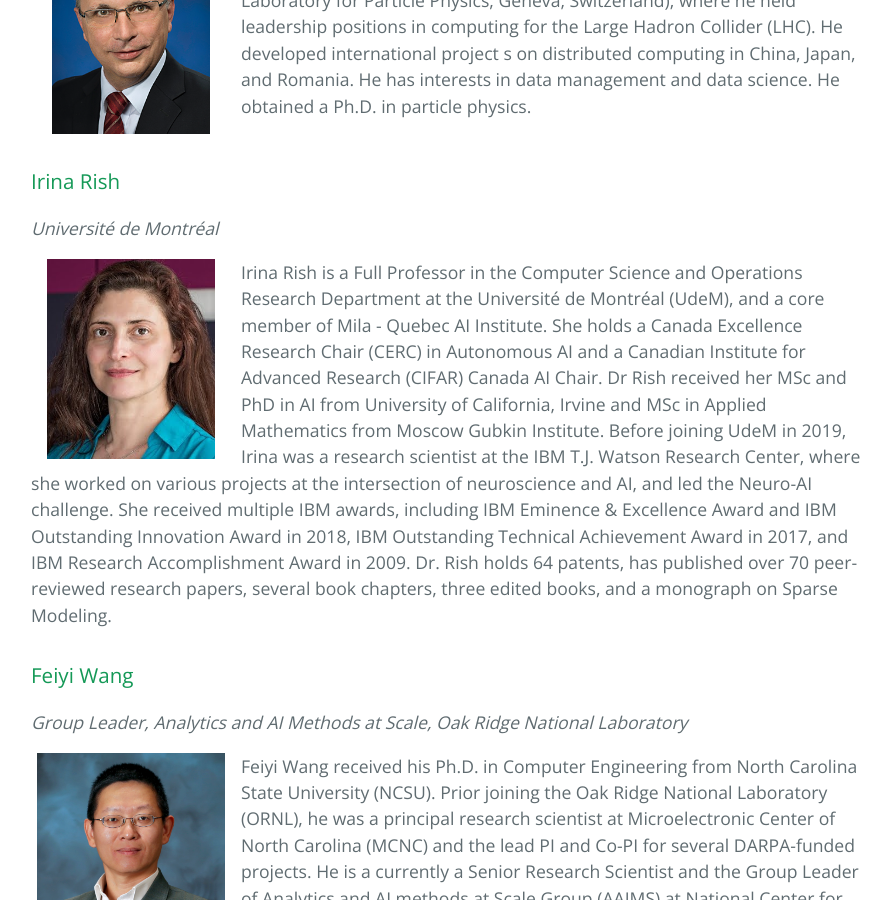
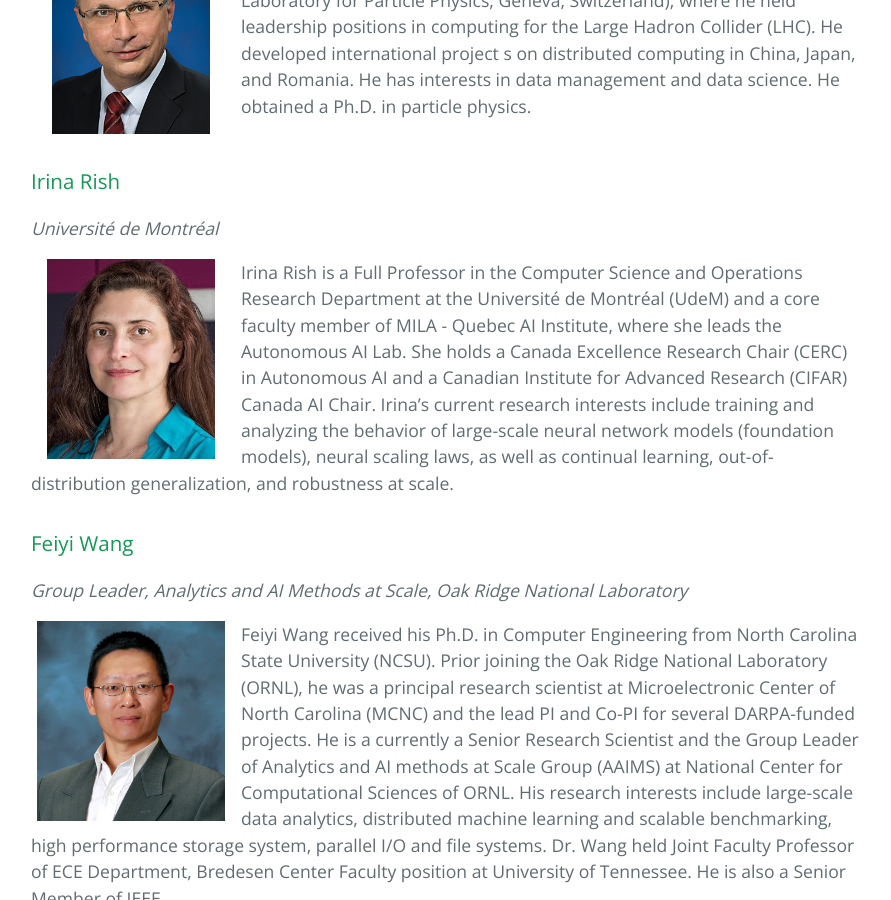
Before and after one commit to hpcFL/SC23, a Jekyll site: the page built from index.md, in a window 1280 px wide and 900 px high, scrolled down 1549 px. Shown: the whole window, without its empty margins (193-1084 px from the left). Built offline with Jekyll 4.4.1, drawn with Linux system fonts in a browser that asks for light colours; some of the changed text lies outside the part shown.

```diff
--- a/index.md
+++ b/index.md
@@ -33,8 +33,7 @@ Dr. Eric Lancon is the Director of the Scientific Data and Computing Center at B
 
 <div class="bio-image"><img src="images/irina-rish.jpg"></div>
 
-Irina Rish is a Full Professor in the Computer Science and Operations Research Department at the Université de Montréal (UdeM), and a core member of Mila - Quebec AI Institute. She holds a Canada Excellence Research Chair (CERC) in Autonomous AI and a Canadian Institute for Advanced Research (CIFAR) Canada AI Chair. Dr Rish received her MSc and PhD in AI from University of California, Irvine and MSc in Applied Mathematics from Moscow Gubkin Institute. Before joining UdeM in 2019, Irina was a research scientist at the IBM T.J. Watson Research Center, where she worked on various projects at the intersection of neuroscience and AI, and led the Neuro-AI challenge. She received multiple IBM awards, including IBM Eminence & Excellence Award and IBM Outstanding Innovation Award in 2018, IBM Outstanding Technical Achievement Award in 2017, and IBM Research Accomplishment Award in 2009. Dr. Rish holds 64 patents, has published over 70 peer-reviewed research papers, several book chapters, three edited books, and a monograph on Sparse Modeling.
-
+Irina Rish is a Full Professor in the Computer Science and Operations Research Department at the Université de Montréal (UdeM) and a core faculty member of MILA - Quebec AI Institute, where she leads the Autonomous AI Lab. She holds a Canada Excellence Research Chair (CERC) in Autonomous AI and a Canadian Institute for Advanced Research (CIFAR) Canada AI Chair. Irina's current research interests include training and analyzing the behavior of large-scale neural network models (foundation models), neural scaling laws, as well as continual learning, out-of-distribution generalization, and robustness at scale.
 
 
 ### Feiyi Wang
@@ -101,16 +100,16 @@ Nov 14, 2022 (Dallas, TX local time)
 
 <div id="agenda-table"></div>
 
-|                   | Speaker                   | Title                                                                              |
-|------------------:|---------------------------|------------------------------------------------------------------------------------|
-| 8:30AM - 8:35AM   | Georgia Tourassi          | Opening Remarks                                                                    |
-| 8:35AM - 9:15AM   | Jian Liu                  | Behind Closed Doors: Exploring Privacy Vulnerabilities in Federated Learning       |
-| 9:15AM - 9:40AM   | Sathyanarayanan Manamohan | Swarm Learning – Privacy preserving decentralized machine learning                 |
-| 9:40AM - 10:05AM  | Heidi Hanson              | Federated Learning with Healthcare Data at Scale                                   |
-| 10:05AM - 10:30AM | Ryan Coffee               | Toward a Secure Federated Infrastructure for AI-Accelerated Multi-Facility Science |
-| 10:30AM - 10:55AM | TBD                       | TBD                                                                                |
-| 10:55AM - 11:20AM | TBD                       | TBD                                                                                |
-| 11:20AM - 12:00PM | Panel Discussion          |                                                                                    |
+|                   | Speaker                   | Title                                                                                                 |
+|------------------:|---------------------------|-------------------------------------------------------------------------------------------------------|
+| 8:30AM - 8:35AM   | Georgia Tourassi          | Opening Remarks                                                                                       |
+| 8:35AM - 9:15AM   | Jian Liu                  | Behind Closed Doors: Exploring Privacy Vulnerabilities in Federated Learning                          |
+| 9:15AM - 9:40AM   | Sathyanarayanan Manamohan | Swarm Learning – Privacy preserving decentralized machine learning                                    |
+| 9:40AM - 10:05AM  | Heidi Hanson              | Federated Learning with Healthcare Data at Scale                                                      |
+| 10:05AM - 10:30AM | Ryan Coffee               | Toward a Secure Federated Infrastructure for AI-Accelerated Multi-Facility Science                    |
+| 10:30AM - 10:55AM | Irina Rish                | Divide and Conquer: Scaling AI via Federated Learning and Distributed Alternatives to Backpropagation |
+| 10:55AM - 11:20AM | TBD                       | TBD                                                                                                   |
+| 11:20AM - 12:00PM | Panel Discussion          |                                                                                                       |
 
 
 <br/>
```
